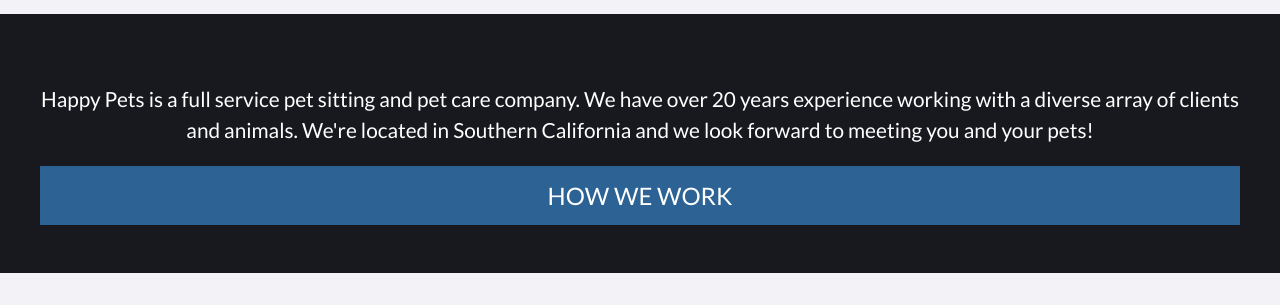
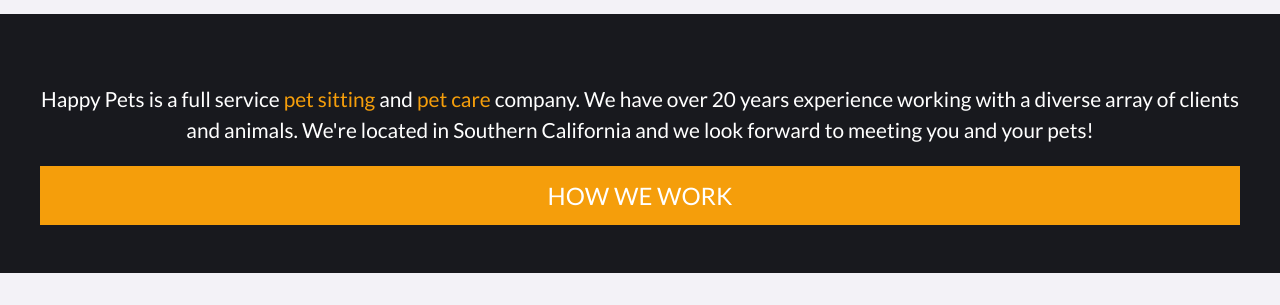
Before and after one commit to nicyuvi/happy-pets-landing-page, a plain HTML site: page index.html in a window 1280 px wide. In both pictures the pointer is over the link "HOW WE WORK". Shown: the part 1675-1980 px from the top of the page. Drawn offline with Linux system fonts and the light colour scheme.

Commit message:
Adds about footer styles

```diff
--- a/styles.css
+++ b/styles.css
@@ -372,6 +372,10 @@ nav .nav-btn:hover {
   text-align: center;
 }
 
+.about-footer-text-span {
+  color: #f59e0b;
+}
+
 .about-footer-btn {
   display: inline-block;
   padding: 15px 25px;
@@ -386,7 +390,7 @@ nav .nav-btn:hover {
 }
 
 .about-footer-btn:hover {
-  background-color: #2c6394;
+  background-color: #f59e0b;
   color: white;
 }
 
```
